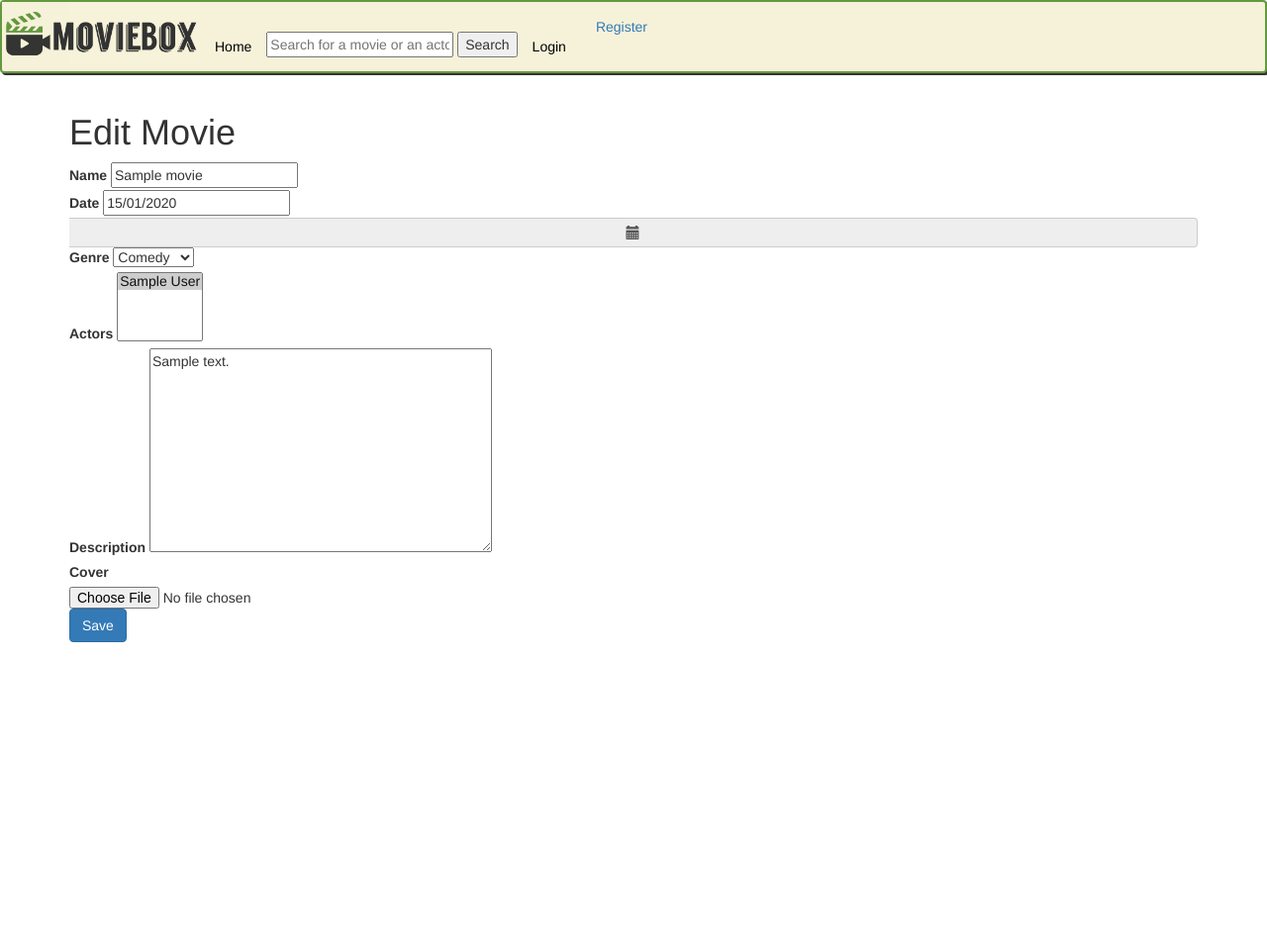
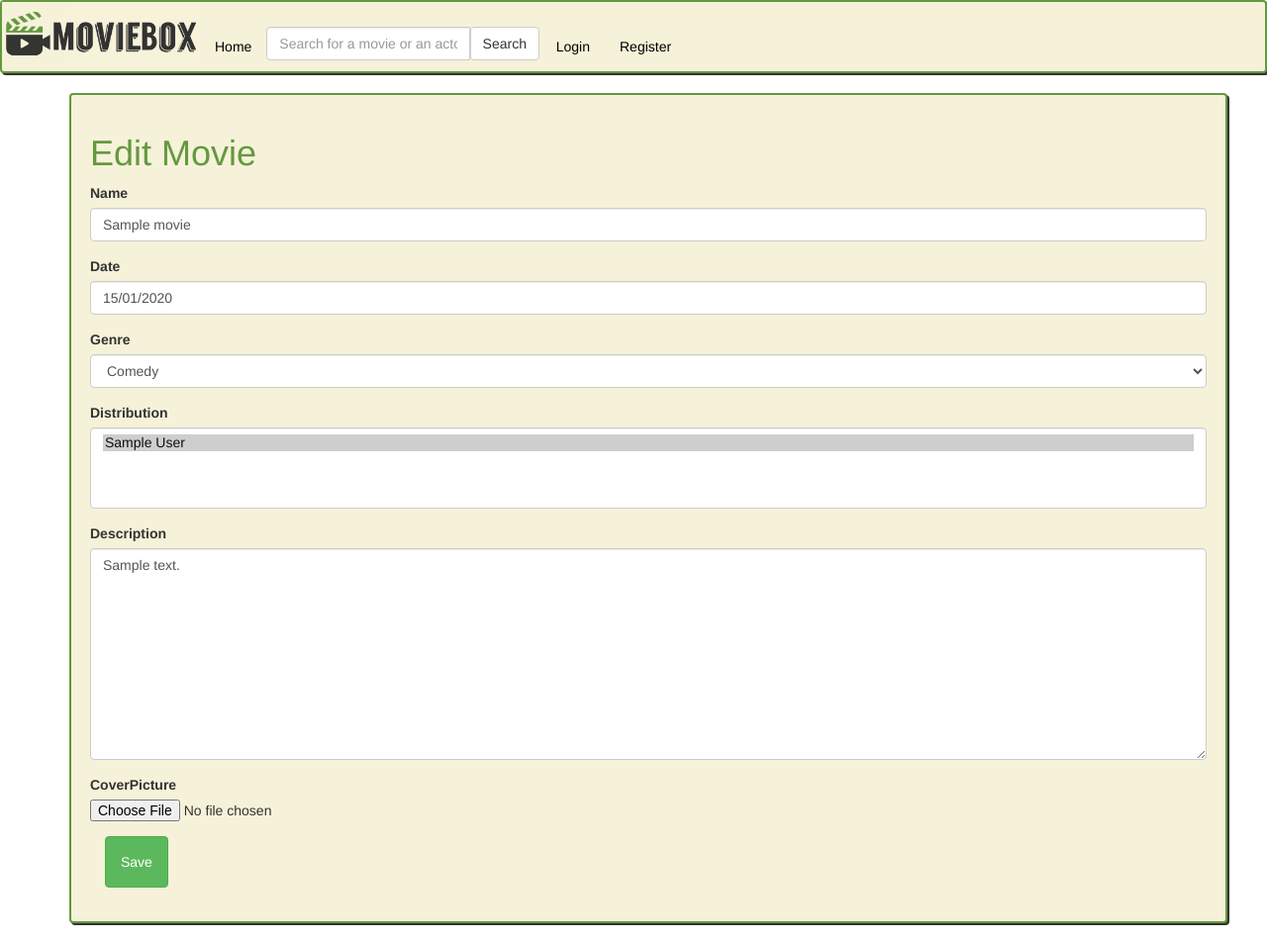
Before and after one commit to awp2017/MovieBox, a Django app: page /movie/1/update in a window 1280 px wide. Shown: the whole page at 99% size. Before the commit the page ends 649 px from the top, so only its background shows below. Run offline with Django 3.2, Linux system fonts and the light colour scheme; tables that the repository leaves empty hold one stand-in row (values such as "Sample post"); some libraries are stand-ins or nearby versions; some web fonts are replaced.

Commit message:
addded more css :)

```diff
--- a/MovieBoxProject/MovieBox/templates/edit_movie.html
+++ b/MovieBoxProject/MovieBox/templates/edit_movie.html
@@ -5,25 +5,23 @@
 
 {% block content %}
 
-<h1>Edit Movie</h1>
+<div class="container well" style="background-color: #f6f2d9; border-color: #64993F; border-width: 2px; box-shadow: 2px 2px;">
+<h1 style="color: #64993F;">Edit Movie</h1>
 
 <form method="POST" enctype="multipart/form-data">
     {% csrf_token %}
     <!--{{ form.as_p }}-->
-    <div>
+    <div class="form-group">
         <label for="id_name">Name</label>
-        <input id="id_name" type="text" name="name" value="{{ form.instance.name }}" maxlength="100" required/>
+        <input class="form-control" id="id_name" type="text" name="name" value="{{ form.instance.name }}" maxlength="100" required/>
     </div>
-    <div>
+    <div class="form-group">
         <label for="id_date">Date</label>
-        <input id="id_date" type="text" name="date" value="{{ form.instance.date|date:'d/m/Y' }}" required/>
-        <span class="input-group-addon">
-            <span class="glyphicon glyphicon-calendar"></span>
-        </span>
+        <input class="form-control" id="id_date" type="text" name="date" value="{{ form.instance.date|date:'d/m/Y' }}" required/>
     </div>
-    <div>
+    <div class="form-group">
         <label for="id_genre">Genre</label>
-        <select id="id_genre" required name="genre">
+        <select id="id_genre" required name="genre" class="form-control">
               {% for value, display in form.fields.genre.choices %}
               <option value="{{ value }}"
                       {% if value == form.instance.genre %}
@@ -34,9 +32,9 @@
               {% endfor %}
         </select>
     </div>
-    <div>
-        <label for="id_actors">Actors</label>
-        <select id="id_actors" name="actors" multiple>
+    <div class="form-group">
+        <label for="id_actors">Distribution</label>
+        <select id="id_actors" name="actors" multiple  class="form-control">
             {% for actor in actors %}
                 <option value="{{ actor.pk }}"
                     {% if movie_pk in actor.movies_pk %}
@@ -49,15 +47,17 @@
             {% endfor %}
         </select>
     </div>
-    <div>
+    <div class="form-group">
         <label for="id_description">Description</label>
-        <textarea id="id_description" name="description" maxlength="5000" rows="10" cols="40" required>{{ form.instance.description }}</textarea>
+        <textarea  class="form-control" id="id_description" name="description" maxlength="5000" rows="10" cols="40" required>{{ form.instance.description }}</textarea>
     </div>
-    <div>
-        <label for="id_cover">Cover</label>
+    <div style="display: inline-block;">
+        <label for="id_cover">CoverPicture</label>
         <input id="id_cover" type="file" name="cover"/>
     </div>
-    <button type="submit" class="btn btn-primary">Save</button>
+
+    <br>
+    <button type="submit" class="btn btn-success" style="padding: 15px; margin: 15px;">Save</button>
 </form>
 
 {% endblock %}
--- a/MovieBoxProject/MovieBox/templates/menu.html
+++ b/MovieBoxProject/MovieBox/templates/menu.html
@@ -5,25 +5,19 @@
             location.href="/search/" + input;
         }
     </script>
-    <style>
-        li:hover{
-            background-color:  #f6f2d9;
-        }
-        a:hover{
-            background-color:  #f6f2d9;
-        }
-    </style>
 <nav class="navbar"  style="background-color: #f6f2d9;  border-color: #64993F; border-width: 2px; box-shadow: 2px 2px;"">
     <ul class="nav navbar-nav" >
     <li> {% load static %}<img src="{% static 'images/logo.jpg' %}" width = "200" ></li>
     <li style="margin-top: 20px"> <a href="{% url 'home' %}" style="color: black;">Home</a> </li>
     <li style="margin-top: 30px">
-    	<input type="text" placeholder="Search for a movie or an actor..." id="searchBox">
-    	<button onclick="getSearchParams()">Search</button>
+    <div class="input-group" style="margin-bottom: 5px; margin-top: -5px;">
+    	<input type="text" placeholder="Search for a movie or an actor..." id="searchBox" class="form-control" style="width:74%;">
+    	<button onclick="getSearchParams()" class="btn btn-default">Search</button>
+    </div>
     </li>
      {% if not request.user.is_authenticated %}
      <li style="margin-top: 20px"><a href="{% url 'login' %}" style="color: black;">Login</a></li>
-     <li><a href="{% url 'register' %}">Register</a></li>
+     <li style="margin-top: 20px"><a href="{% url 'register' %}" style="color: black;">Register</a></li>
      {% else %}
      <li style="margin-top: 20px"><a href="{% url 'movie_create' %}" style="color: black;">Add a new movie</a></li>
      <li style="margin-top: 20px"><a href="{% url 'actor_create' %}" style="color: black;">Add a new actor</a></li>
```
Also changed, not shown: MovieBoxProject/MovieBox/templates/add_movie.html (+4 -3 lines).
